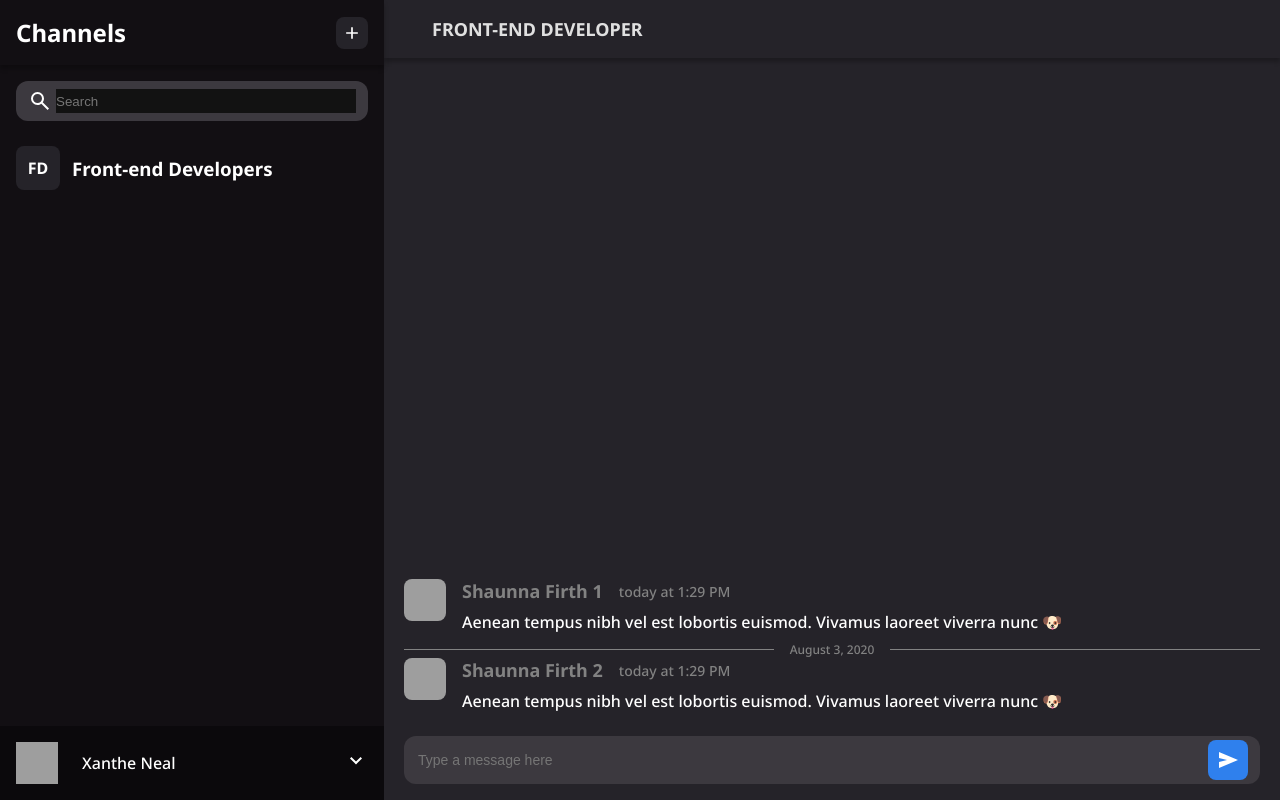
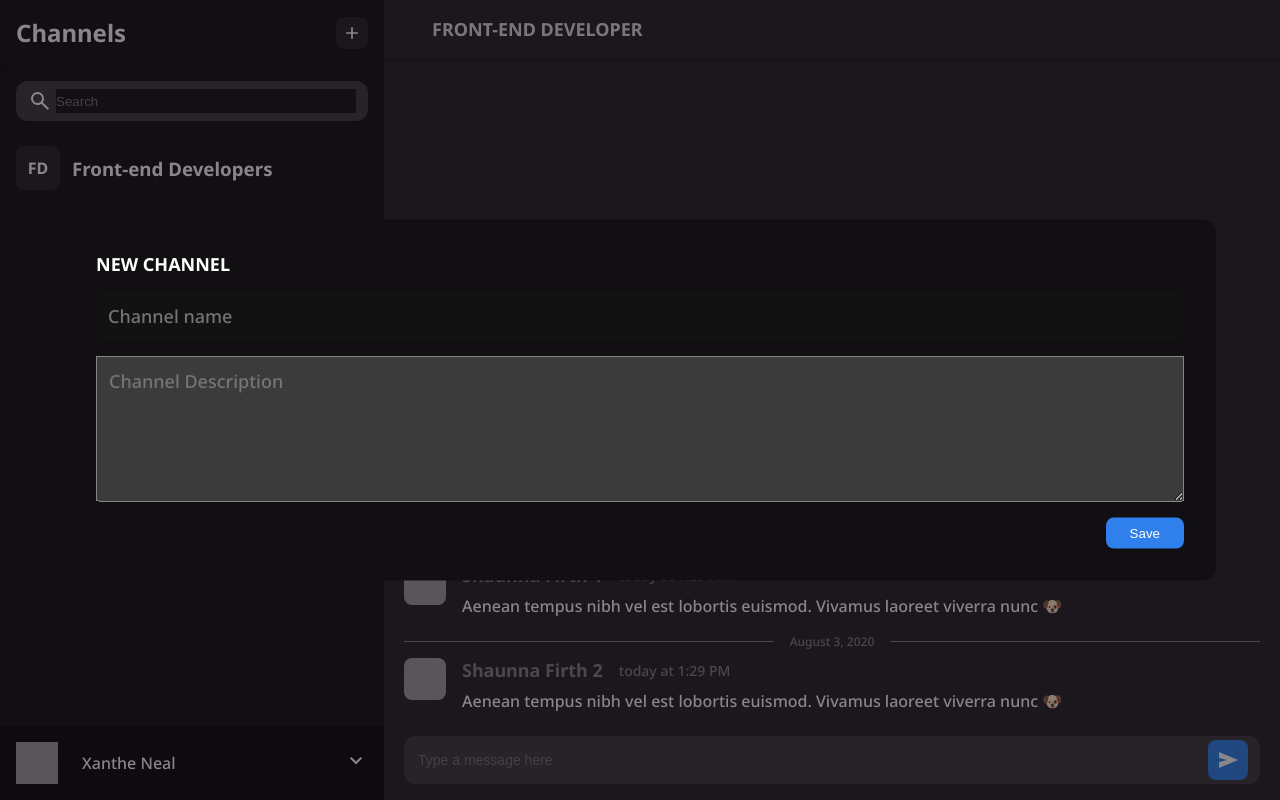
Before and after one commit to MiguelHG2351/chat-group-template, a plain HTML site: page index.html in a window 1280 px wide. Both pictures are taken after a click on the button 352 px from the left and 32 px from the top of the page. Drawn offline with Linux system fonts and the light colour scheme; grey boxes are pictures that could not be loaded.

Commit message:
feat: add new channel

```diff
--- a/index.html
+++ b/index.html
@@ -33,7 +33,7 @@
         <div class="container-sidenav">
           <div class="header-sidenav">
             <h2 class="sidenav-title">Channels</h2>
-            <button class="btn-add-channel">
+            <button class="btn-add-channel" id="open-portal">
               <svg
                 style="vertical-align: middle"
                 xmlns="http://www.w3.org/2000/svg"
@@ -179,5 +179,16 @@
         </section>
       </div>
     </main>
+    <div class="overlay" id="overlay"></div>
+    <div class="portal" id="portal">
+      <form class="form-portal">
+        <h2 class="portal-title">New Channel</h2>
+        <div class="inputs-portal">
+          <input class="input-new-channel" type="text" placeholder="Channel name">
+          <textarea class="input-new-channel-description" rows="5" placeholder="Channel Description"></textarea>
+          <button class="btn-save" id="save-channel">Save</button>
+        </div>
+      </form>
+    </div>
   </body>
 </html>
--- a/main.js
+++ b/main.js
@@ -1,19 +1,36 @@
 const closeSidenav = document.querySelector('#close-sidenav')
 const openSidenav = document.querySelector('#open-sidenav')
 const sidenav = document.querySelector('#sidenav')
+const overlay = document.querySelector('#overlay')
+const openPortal = document.querySelector('#open-portal')
+const portal = document.querySelector('#portal')
 
+//#region sidenav
 const SIDENAV_CLASS = ['active', 'in-active']
 
-function replaceClass() {
-    if(sidenav.classList.contains(SIDENAV_CLASS[1])) {
-        sidenav.classList.replace(SIDENAV_CLASS[1], SIDENAV_CLASS[0])
-    } else if (sidenav.classList.contains(SIDENAV_CLASS[0])) {
-        sidenav.classList.replace(SIDENAV_CLASS[0], SIDENAV_CLASS[1])
-    } else {
-        sidenav.classList.add(SIDENAV_CLASS[0])
+function replaceClass($htmlElement) {
+    return () => {
+        if($htmlElement.classList.contains(SIDENAV_CLASS[1])) {
+            $htmlElement.classList.replace(SIDENAV_CLASS[1], SIDENAV_CLASS[0])
+        } else if ($htmlElement.classList.contains(SIDENAV_CLASS[0])) {
+            $htmlElement.classList.replace(SIDENAV_CLASS[0], SIDENAV_CLASS[1])
+        } else {
+            $htmlElement.classList.add(SIDENAV_CLASS[0])
+        }
     }
 }
 
-closeSidenav.addEventListener('click', replaceClass)
+closeSidenav.addEventListener('click', replaceClass(sidenav))
 
-openSidenav.addEventListener('click', replaceClass)
+openSidenav.addEventListener('click', replaceClass(sidenav))
+// #endregion
+
+// #region portal
+function togglePortal() {
+    portal.classList.toggle('active')
+    overlay.classList.toggle('active')
+}
+
+overlay.addEventListener('click', togglePortal)
+openPortal.addEventListener('click', togglePortal)
+// #endregion
--- a/style.css
+++ b/style.css
@@ -31,6 +31,7 @@ body {
     bottom: 0;
     left: 0;
     right: 0;
+    z-index: 10;
     display: flex;
     align-items: stretch;
     transform: translateX(-100vw);
@@ -182,7 +183,7 @@ body {
 }
 
 .channel-name {
-    font-size: 18px;
+    font-size: 1.125rem;
     font-weight: 700;
     color: var(--white);
     margin: 0;
@@ -194,6 +195,12 @@ body {
     flex-direction: column;
     justify-content: flex-end;
     padding: 0 1.25rem;
+}
+
+.messages {
+    display: flex;
+    flex-direction: column;
+    gap: .5rem 0;
 }
 
 .split-time {
@@ -231,7 +238,7 @@ body {
 }
 
 .author {
-    font-size: 18px;
+    font-size: 1.125rem;
     color: var(--gray);
     margin: 0;
 }
@@ -276,6 +283,82 @@ body {
 }
 /* #endregion */
 
+/* #region portals */
+.overlay {
+    position: fixed;
+    top: 0;
+    left: 0;
+    right: 0;
+    bottom: 0;
+    z-index: 20;
+    display: none;
+    background-color: #120F1380;
+}
+
+.portal {
+    background-color: var(--light-black);
+    position: fixed;
+    top: 50%;
+    left: 50%;
+    transform: translate(-50%, -50%);
+    z-index: 30;
+    width: 90%;
+    padding: 2rem;
+    border-radius: .75rem;
+    display: none;
+}
+
+.overlay.active, .portal.active {
+    display: block;
+}
+
+.portal-title {
+    margin: 0;
+    font-size: 1.125rem;
+    text-transform: uppercase;
+    margin-bottom: 1rem;
+}
+
+.inputs-portal {
+    display: flex;
+    flex-direction: column;
+    align-items: flex-end;
+    gap: 1rem 0;
+}
+
+.input-new-channel {
+    width: 100%;
+    border-radius: .5rem;
+    border: none;
+    outline: transparent;
+    padding: .75rem;
+    font-size: 1.125rem;
+    font-family: "Noto Sans", sans-serif;
+}
+
+.input-new-channel-description {
+    font-family: "Noto Sans", sans-serif;
+    font-size: 1.125rem;
+    outline: transparent;
+    padding: .75rem;
+    width: 100%;
+    min-height: 3.25rem;
+    resize: vertical;
+}
+
+.btn-save {
+    display: inline-block;
+    padding: .5rem 1.5rem;
+    outline: transparent;
+    border-radius: .5rem;
+    border: none;
+    background-color: var(--light-blue);
+}
+
+/* .portal-title {
+} */
+/* #endregion */
+
 /* #region desktop sidenav */
 @media screen and (min-width: 768px) {
     main {
```
